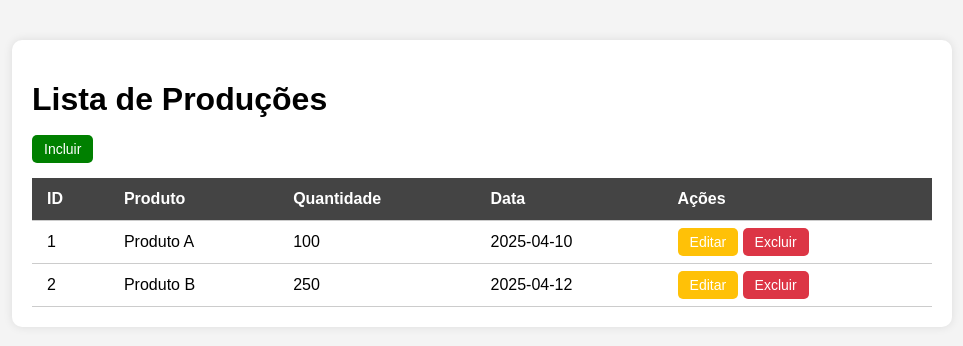
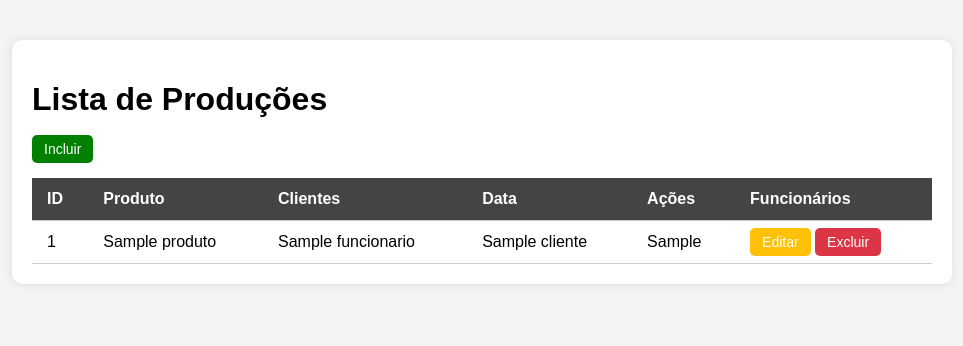
Before and after one commit to PedrocsPH/CRUD-usando-backend-integrando-DB, a PHP site: page /lista-producao.php in a window 1280 px wide. Shown: the part 162-508 px from the top of the page, without its empty margins (158-1121 px from the left). Run offline with PHP 8.4, Linux system fonts and the light colour scheme; tables that the repository leaves empty or names only in its code hold one stand-in row (values such as "Sample post").

Commit message:
Atualização 26/09

```diff
--- a/include/conexao.php
+++ b/include/conexao.php
@@ -1,9 +1,15 @@
 <?php
 //constantes de conexao com o banco
-define('DBHOST', 'localhost'); // servidor do banco de dados
-define('DBUSER', 'root'); // usuário do mysql
-define('DBPASS', ''); //senha de acesso ao mysql
-define('DBBASE', 'empresa'); // nome da base de dados do banco
+define('host', 'localhost'); // servidor do banco de dados
+define('user', 'root'); // usuário do mysql
+define('pass', ''); //senha de acesso ao mysql
+define('db', 'empresa'); // nome da base de dados do banco
 
-//variavel de conexao com o banco de dados
-$conexao = mysqli_connect(DBHOST,DBUSER,DBPASS,DBBASE);
+$conn = mysqli_connect(host, user, pass, db);
+
+if(!$conn) {
+    die("Falha na conexão: " . mysqli_connect_error());
+
+}
+
+?>
--- a/lista-funcionarios.php
+++ b/lista-funcionarios.php
@@ -32,9 +32,9 @@ include_once './include/header.php';
                 JOIN setor AS s ON f.SetorID = s.SetorID
                 ";
 
-          $resultado = mysqli_query($conexao, $sql);
+          $result = mysqli_query($conn, $sql);
 
-          while ($row = mysqli_fetch_assoc($resultado)) {
+          while ($row = mysqli_fetch_assoc($result)) {
             echo '<tr>
             <td>'. $row["FuncionarioID"] . ' </td>
             <td>'. $row["funcionarios"].'</td>
--- a/lista-producao.php
+++ b/lista-producao.php
@@ -14,32 +14,43 @@ include_once './include/header.php';
             <tr>
               <th>ID</th>
               <th>Produto</th>
-              <th>Quantidade</th>
+              <th>Clientes</th>
               <th>Data</th>
               <th>Ações</th>
+              <th>Funcionários</th>
             </tr>
           </thead>
           <tbody>
-            <tr>
-              <td>1</td>
-              <td>Produto A</td>
-              <td>100</td>
-              <td>2025-04-10</td>
-              <td>
-                <a href="#" class="btn btn-edit">Editar</a>
-                <a href="#" class="btn btn-delete">Excluir</a>
-              </td>
-            </tr>
-            <tr>
-              <td>2</td>
-              <td>Produto B</td>
-              <td>250</td>
-              <td>2025-04-12</td>
-              <td>
-                <a href="#" class="btn btn-edit">Editar</a>
-                <a href="#" class="btn btn-delete">Excluir</a>
-              </td>
-            </tr>
+
+          <?php
+          $sql = "SELECT p.ProducaoID,
+                  pr.Nome As 'Produto',
+                  p.DataProducao As 'Data',
+                  f.Nome AS 'Funcionario',
+                  c.Nome As 'Cliente'
+
+                  FROM producao AS P
+                  JOIN produtos AS pr ON p.ProdutosID = pr.ProdutoID
+                  JOIN funcionarios AS f ON p.FuncionarioID = f.FuncionarioID
+                  JOIN clientes AS c ON p.ClienteID = c.ClienteID
+                  ";
+
+                  $result = mysqli_query($conn, $sql);
+
+                  while($row = mysqli_fetch_assoc($result)){
+                    echo '<tr>
+                    <td>'.$row["ProducaoID"].'</td>
+                    <td>'.$row["Produto"].'</td>
+                    <td>'.$row["Funcionario"].'</td>
+                    <td>'.$row["Cliente"].'</td>
+                    <td>'.$row["Data"].'</td>
+                    <td>
+                    <a href="#" class="btn btn-edit">Editar</a>
+                    <a href="#" class="btn btn-delete">Excluir</a>
+                    </td>
+                      </tr>';
+                  }
+              ?>
 
           </tbody>
         </table>
```
Also changed, not shown: lista-cargos.php (+14 -17 lines), lista-categorias.php (+13 -9 lines).
